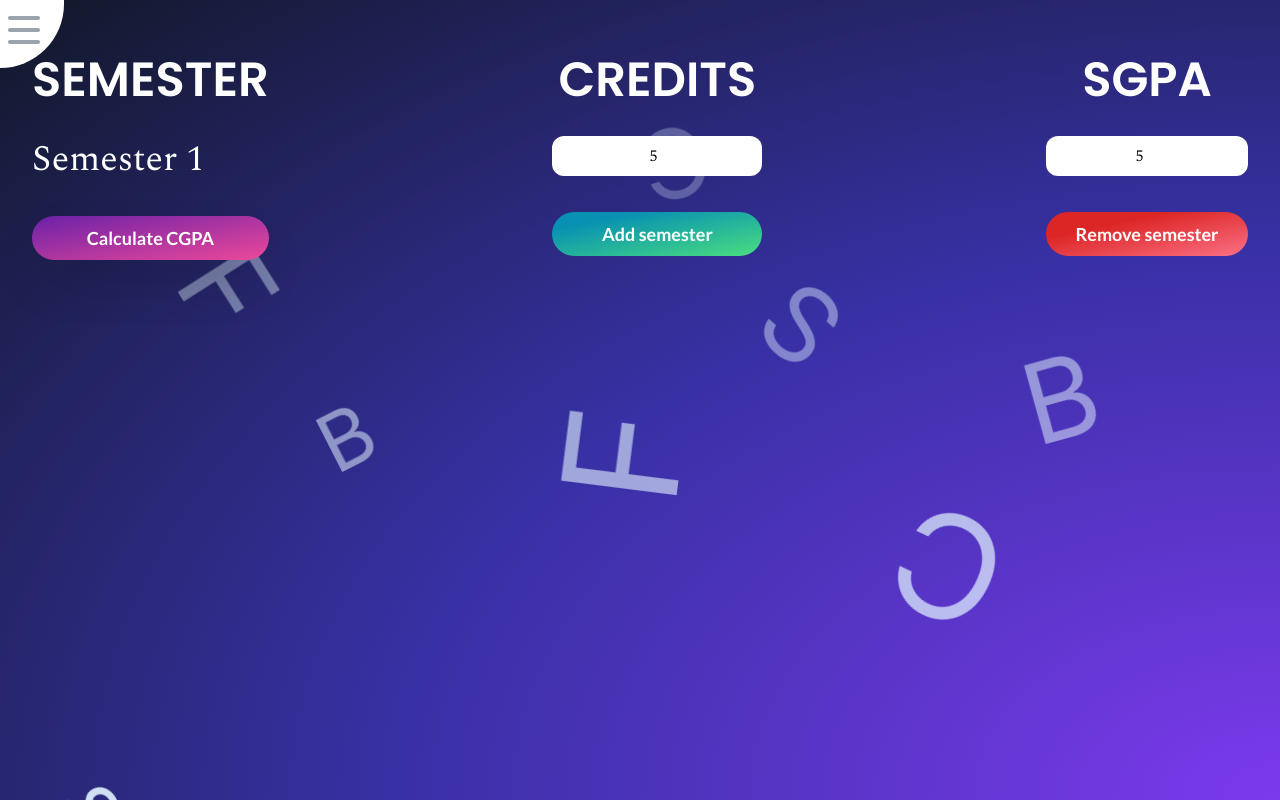
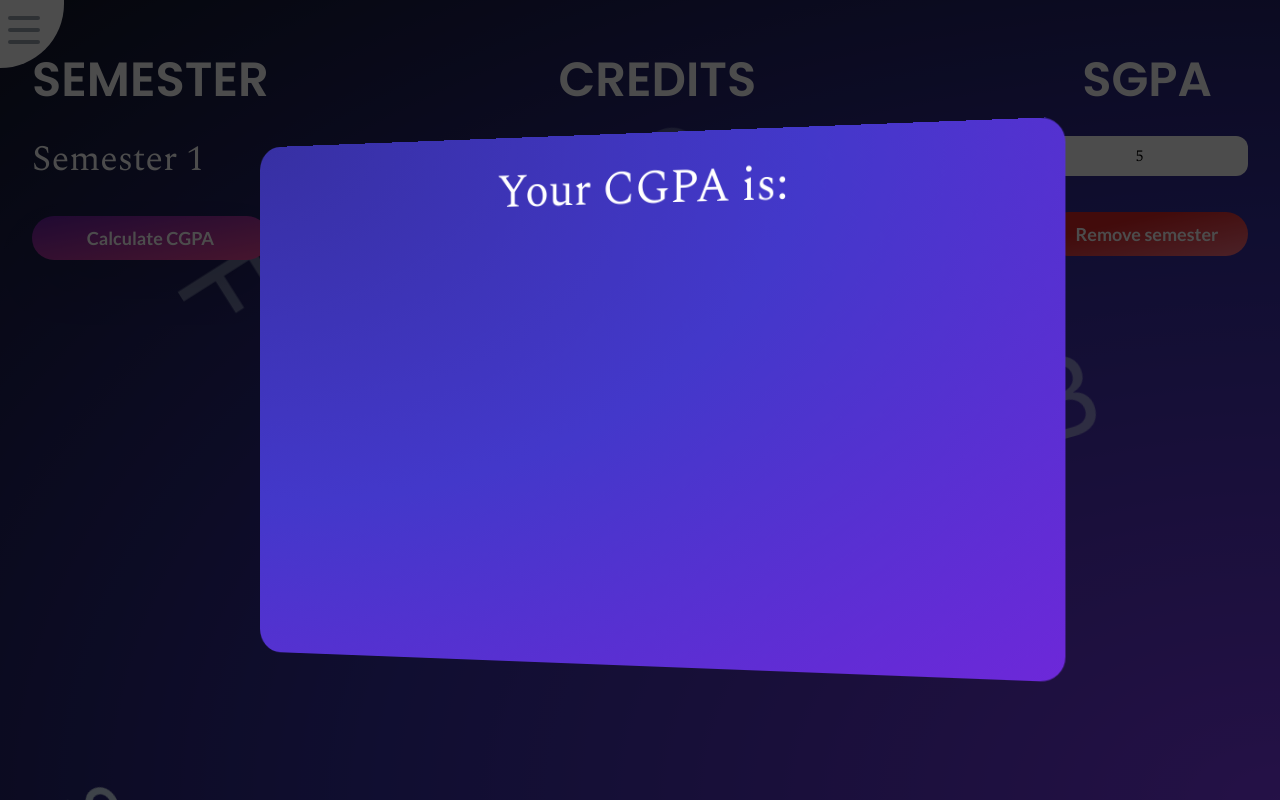
Before and after one commit to achyuthcodes30/MyGPA, a Next.js app: page /findmycgpa in a window 1280 px wide. Both pictures are taken after typing "5", "5" into the empty fields and a click on the button "Calculate CGPA". Built offline with nearby package versions, Linux system fonts and the light colour scheme.

Commit message:
Adds: Added Portal and Modal init

```diff
--- a/src/app/findmycgpa/cgpaform.tsx
+++ b/src/app/findmycgpa/cgpaform.tsx
@@ -6,6 +6,7 @@ import AOS from "aos";
 import "aos/dist/aos.css";
 import { useAnimate } from "framer-motion";
 import { useAutoAnimate } from "@formkit/auto-animate/react";
+import Modal from "../findmysgpa/modal";
 
 type Fields = {
   semesters: {
@@ -26,29 +27,13 @@ export default function CgpaForm() {
     formState: { errors },
     control,
   } = useForm<Fields>();
-  const onCalc: SubmitHandler<Fields> = data => {
-    let totalcredits = 0;
-    let numerator = 0;
-    data.semesters.map(sem => {
-      if (sem.credits !== null) {
-        totalcredits += sem.credits * 1;
-      }
-    });
-    data.semesters.map(sem => {
-      if (sem.credits !== null && sem.sgpa !== null) {
-        numerator += sem.credits * sem.sgpa;
-      }
-    });
-
-    console.log((numerator / totalcredits).toFixed(2));
-  };
 
   const [semesterNumber, setSemesterNumber] = useState(1);
   const [semesterTitles] = useAutoAnimate<HTMLDivElement>();
   const [creditsFields] = useAutoAnimate<HTMLDivElement>();
   const [sgpaFields] = useAutoAnimate<HTMLDivElement>();
   const [modalIsOpen, setModalIsOpen] = useState(false);
-
+  const [cgpa, setCgpa] = useState("");
   const { fields, append, remove } = useFieldArray({
     control,
     name: "semesters",
@@ -59,7 +44,6 @@ export default function CgpaForm() {
       [".calcbutton", { scale: 0.9 }, { duration: 0.2 }],
       [".calcbutton", { scale: 1 }, { duration: 0.2 }],
     ]);
-    setModalIsOpen(true);
   };
 
   const addSemester = async () => {
@@ -84,6 +68,26 @@ export default function CgpaForm() {
     ]);
   };
 
+  const toggleModal = () => {
+    setModalIsOpen(!modalIsOpen);
+  };
+  const onCalc: SubmitHandler<Fields> = data => {
+    let totalcredits = 0;
+    let numerator = 0;
+    data.semesters.map(sem => {
+      if (sem.credits !== null) {
+        totalcredits += sem.credits * 1;
+      }
+    });
+    data.semesters.map(sem => {
+      if (sem.credits !== null && sem.sgpa !== null) {
+        numerator += sem.credits * sem.sgpa;
+      }
+    });
+    toggleModal();
+    setCgpa((numerator / totalcredits).toFixed(2));
+  };
+
   useEffect(() => {
     AOS.init({
       easing: "ease",
@@ -100,6 +104,12 @@ export default function CgpaForm() {
         backgroundColor: "transparent",
       }}
     >
+      <Modal
+        toggle={toggleModal}
+        isOpen={modalIsOpen}
+        gpaType="CGPA"
+        gpa={cgpa}
+      />
       <form
         onSubmit={handleSubmit(onCalc)}
         className="flex h-full w-full justify-center"
--- /dev/null
+++ b/src/app/findmysgpa/modal.tsx
@@ -0,0 +1,52 @@
+"use client";
+import Portal from "./portal";
+import AOS from "aos";
+import "aos/dist/aos.css";
+import { spectral } from "../fonts";
+import { motion } from "framer-motion";
+
+type ModalProps = {
+  toggle: () => void;
+  isOpen: boolean;
+  gpaType: string;
+  gpa: string;
+};
+export default function Modal(props: ModalProps) {
+  const { toggle, isOpen, gpaType, gpa } = props;
+
+  const closeModal = () => {
+    toggle();
+  };
+
+  return (
+    <Portal newDomNode="modal-portal">
+      <div
+        className={`fixed left-0 top-0 flex h-full w-full touch-pan-x items-center justify-center overflow-hidden
+         ${isOpen ? "z-[9999999999]" : "-z-[99999]  "}`}
+      >
+        <div
+          className={`delay-400 absolute left-0 top-0 flex h-full w-full items-center justify-center bg-black opacity-0 transition-opacity duration-[1400ms]
+       ${isOpen ? "z-[9999999999] opacity-70" : "-z-[99999]  "}`}
+          onClick={closeModal}
+        ></div>
+
+        {isOpen && (
+          <div
+            data-aos="flip-left"
+            data-aos-duration="2000"
+            data-aos-delay="1800"
+            className=" fixed z-[99999999999999999] flex h-2/3 w-2/3
+            justify-center rounded-3xl bg-[radial-gradient(ellipse_at_top_left,_var(--tw-gradient-stops))] from-indigo-800
+              via-indigo-700 to-violet-700"
+          >
+            <h1
+              className={`text-bold mx-auto mt-8 text-2xl text-white  lg:text-5xl ${spectral.className}`}
+            >
+              Your {gpaType} is:
+            </h1>
+          </div>
+        )}
+      </div>
+    </Portal>
+  );
+}
--- /dev/null
+++ b/src/app/findmysgpa/portal.tsx
@@ -0,0 +1,38 @@
+import React, { useLayoutEffect, useState } from "react";
+import { createPortal } from "react-dom";
+
+const creadeNodeAndAppend = (newDomNode: string) => {
+  if (!document) return null;
+  const newDiv = document.createElement("div");
+  newDiv.setAttribute("id", newDomNode);
+  document.body.appendChild(newDiv);
+  return newDiv;
+};
+
+type modalPortalProps = {
+  children: React.ReactElement;
+  newDomNode: string;
+};
+
+export default function Portal(props: modalPortalProps) {
+  const [newNode, setNewNode] = useState<HTMLElement>();
+  const { children, newDomNode } = props;
+  useLayoutEffect(() => {
+    let element = document.getElementById(newDomNode);
+    let created = false;
+    if (!element) {
+      created = true;
+      element = creadeNodeAndAppend(newDomNode);
+    }
+    setNewNode(element ?? undefined);
+
+    return () => {
+      if (created && element?.parentNode) {
+        element.parentNode.removeChild(element);
+      }
+    };
+  }, [newDomNode]);
+
+  if (!newNode) return null;
+  return createPortal(children, newNode);
+}
--- a/src/app/findmysgpa/sgpaform.tsx
+++ b/src/app/findmysgpa/sgpaform.tsx
@@ -8,6 +8,7 @@ import { ToastContainer, toast } from "react-toastify";
 import "react-toastify/dist/ReactToastify.css";
 import { useAnimate } from "framer-motion";
 import { useAutoAnimate } from "@formkit/auto-animate/react";
+import Modal from "./modal";
 
 type Fields = {
   courses: {
@@ -22,7 +23,8 @@ export default function SgpaForm() {
   const [calcscope, calcanimate] = useAnimate();
   const [addscope, addanimate] = useAnimate();
   const [rmscope, rmanimate] = useAnimate();
-
+  const [modalIsOpen, setModalIsOpen] = useState(false);
+  const [sgpa, setSgpa] = useState("");
   const handleCalcClick = async () => {
     await calcanimate([
       [".calcbutton", { scale: 0.9 }, { duration: 0.2 }],
@@ -56,6 +58,11 @@ export default function SgpaForm() {
       ],
     },
   });
+
+  const toggleModal = () => {
+    setModalIsOpen(!modalIsOpen);
+  };
+
   const onCalc: SubmitHandler<Fields> = data => {
     let totalcredits = 0;
     let numerator = 0;
@@ -103,7 +110,10 @@ export default function SgpaForm() {
     });
 
     if (!hasDuplicates) {
+      toggleModal();
       console.log((numerator / totalcredits).toFixed(2));
+
+      setSgpa((numerator / totalcredits).toFixed(2));
       return;
     } else {
       return;
@@ -158,6 +168,12 @@ export default function SgpaForm() {
         backgroundColor: "transparent",
       }}
     >
+      <Modal
+        toggle={toggleModal}
+        isOpen={modalIsOpen}
+        gpaType="SGPA"
+        gpa={sgpa}
+      />
       <form
         onSubmit={handleSubmit(onCalc)}
         className="flex h-full w-full justify-center"
@@ -256,9 +272,7 @@ export default function SgpaForm() {
                 })}
                 className={`h-8 w-4/5 pl-2 lg:h-10 lg:w-full ${spectral.className} relative rounded-xl text-center`}
               >
-                <option selected value="1">
-                  1
-                </option>
+                <option value="1">1</option>
                 <option value="2">2</option>
                 <option value="3">3</option>
                 <option value="4">4</option>
@@ -281,9 +295,7 @@ export default function SgpaForm() {
                   })}
                   className={`relative h-8 w-4/5 pl-2 lg:h-10 lg:w-full ${spectral.className} rounded-xl text-center`}
                 >
-                  <option selected value="1">
-                    1
-                  </option>
+                  <option value="1">1</option>
                   <option value="2">2</option>
                   <option value="3">3</option>
                   <option value="4">4</option>
```
